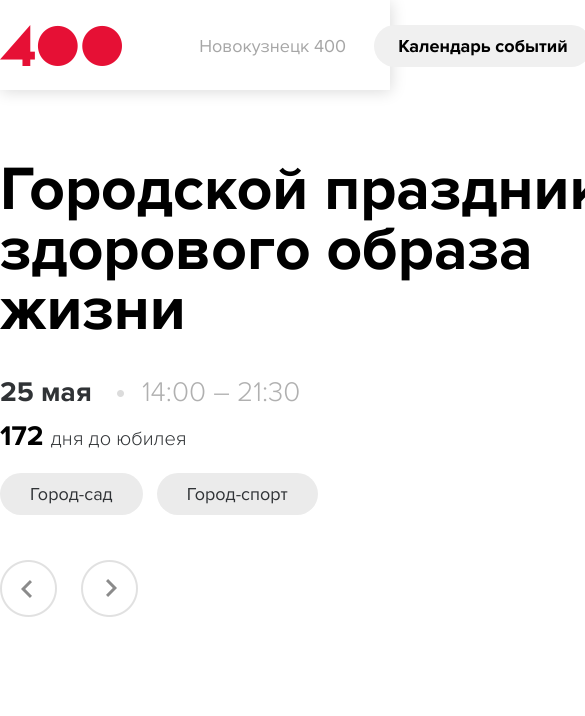
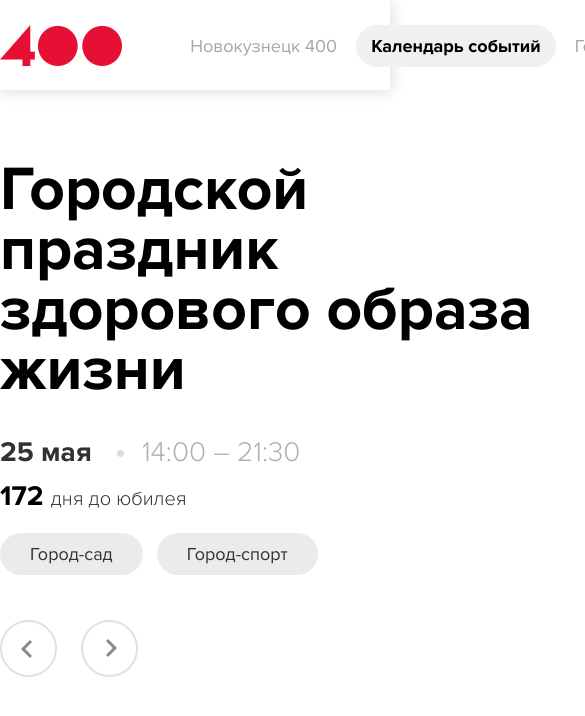
Before and after one commit to safrankov/likee-test, a website: page index.html in a window 390 px wide. Shown: the top 716 px of the page, 585 px wide, since content can reach past the window. Drawn offline with nearby package versions, Linux system fonts and the light colour scheme; files that its build step writes are made by us from their sources.

Commit message:
media queries fix

```diff
--- a/scss/main.scss
+++ b/scss/main.scss
@@ -63,7 +63,7 @@
   }
 
   &__item{
-    margin-left: 30px;
+    margin-left: 24px;
     vertical-align: middle;
   }
 }
@@ -241,3 +241,17 @@
     color: #000;
   }
 }
+
+@media screen and (max-width: 1280px) {
+  .container{
+    width: 1200px;
+  }
+
+  .columns__item--1-2{
+    width: 595px;
+  }
+
+  .main-menu__link{
+    padding: 10px 15px;
+  }
+}
```
